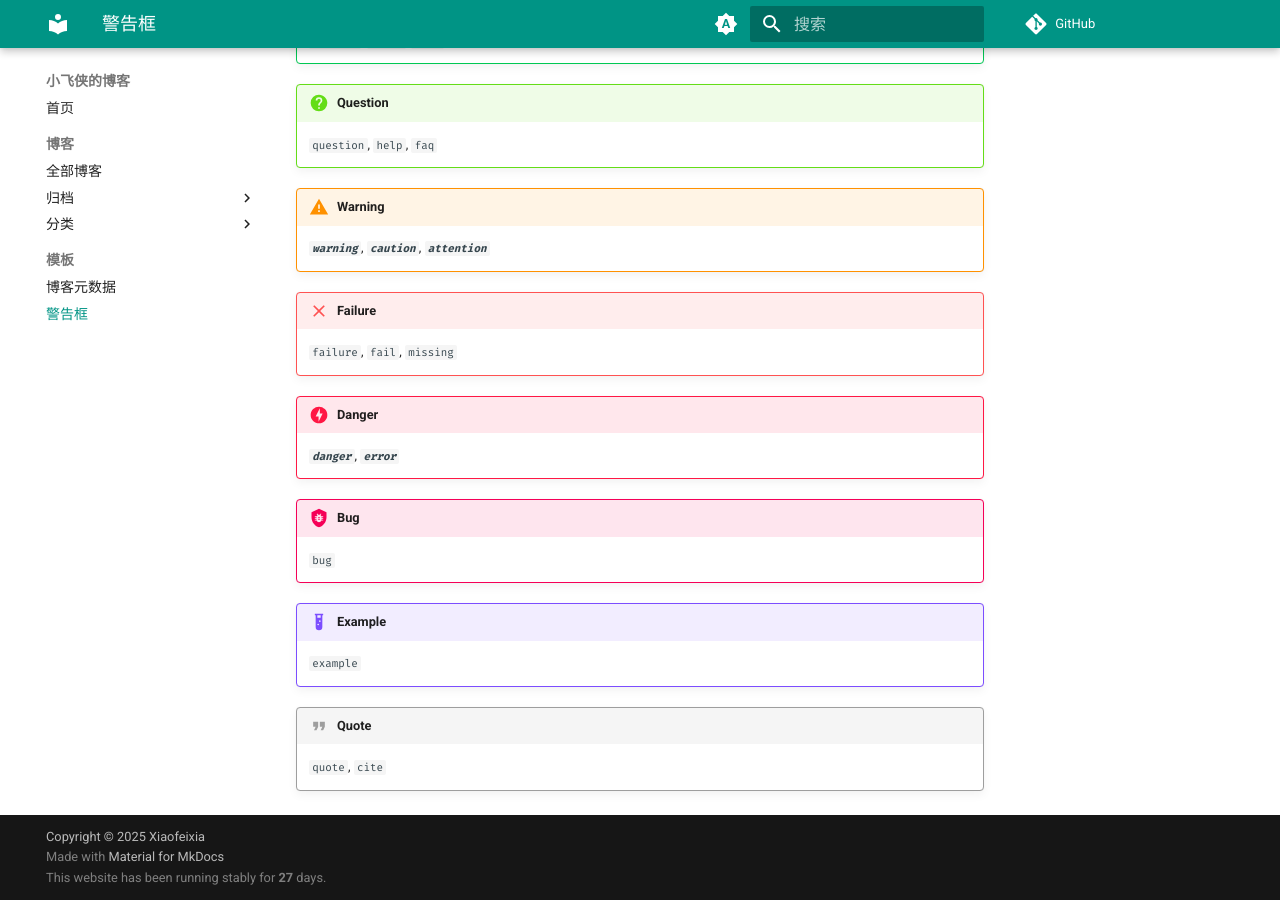
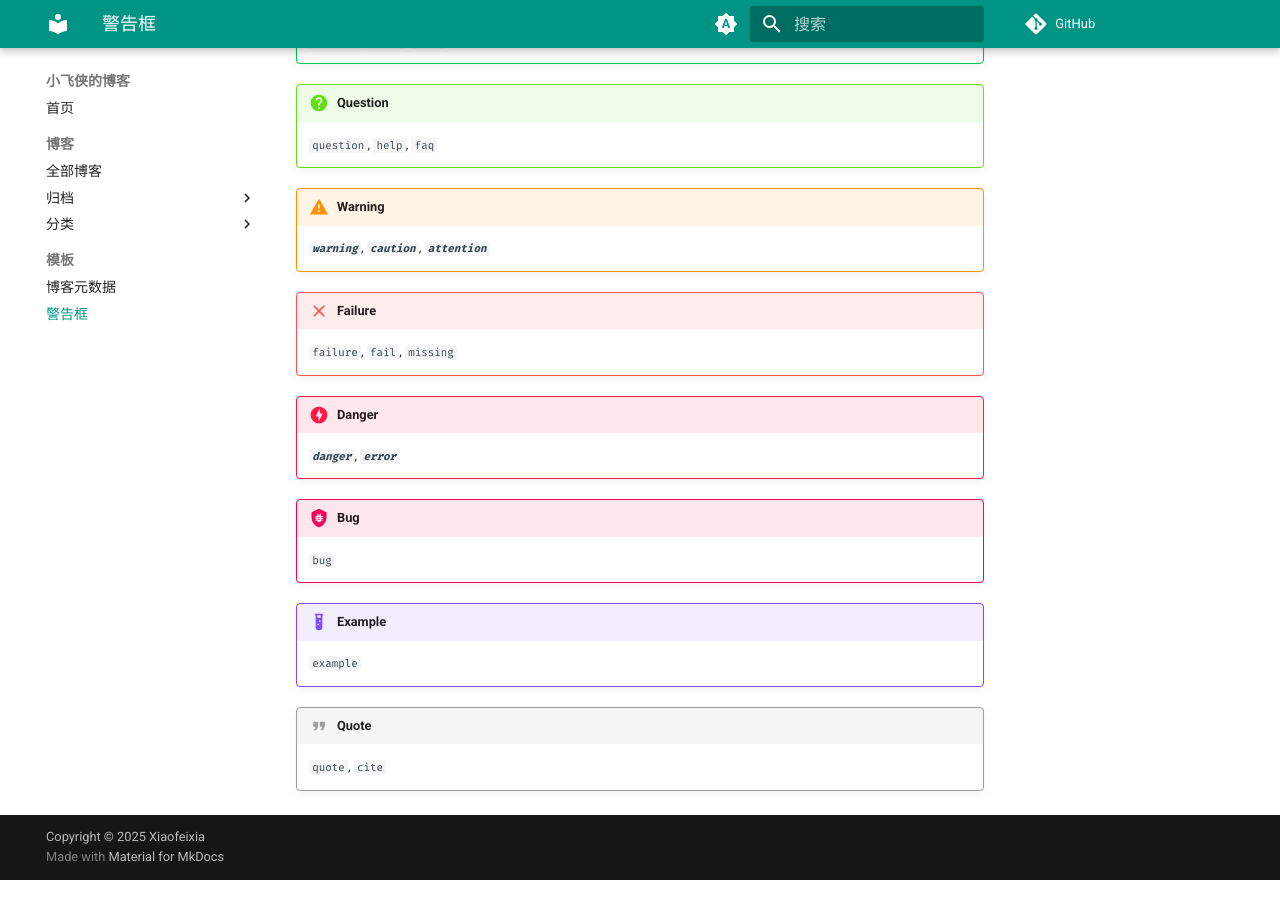
Before and after one commit to Xiaofeixia2008/blog, an MkDocs documentation site: the page built from docs/template/admonitions.md, in a window 1280 px wide and 900 px high, scrolled down 1036 px. Built offline with MkDocs 1.6.1 and Material for MkDocs 9.7.7, drawn with Linux system fonts in a browser that asks for light colours; comment, search, counter and statistics services are not loaded.

Commit message:
continue trying
ps:the previos commit banned the Privacy plugin;this commit deleted the overrides

```diff
--- a/mkdocs.yml
+++ b/mkdocs.yml
@@ -6,7 +6,6 @@ copyright: Copyright © 2025 Xiaofeixia
 repo_url: https://github.com/Xiaofeixia2008/blog/
 theme:
   name: material
-  custom_dir: overrides
   features:
     - content.code.annotate
     - content.code.copy
--- a/overrides/partials/copyright.html
+++ /dev/null
@@ -1,17 +0,0 @@
-{#-
-  This file was automatically generated - do not edit
--#}
-<div class="md-copyright">
-  {% if config.copyright %}
-    <div class="md-copyright__highlight">
-      {{ config.copyright }}
-    </div>
-  {% endif %}
-  {% if not config.extra.generator == false %}
-    Made with
-    <a href="https://squidfunk.github.io/mkdocs-material/" target="_blank" rel="noopener">
-      Material for MkDocs<br>
-    </a>
-    This website has been running stably for <b><strong><script language = "JavaScript" type = "text/javascript" >var urodz = new Date("04/04/2025");var now = new Date();var ile = now.getTime() - urodz.getTime();var dni = Math.floor(ile / (1000 * 60 * 60 * 24));document.write( + dni)</script></strong></b> days.
-  {% endif %}
-</div>
```
